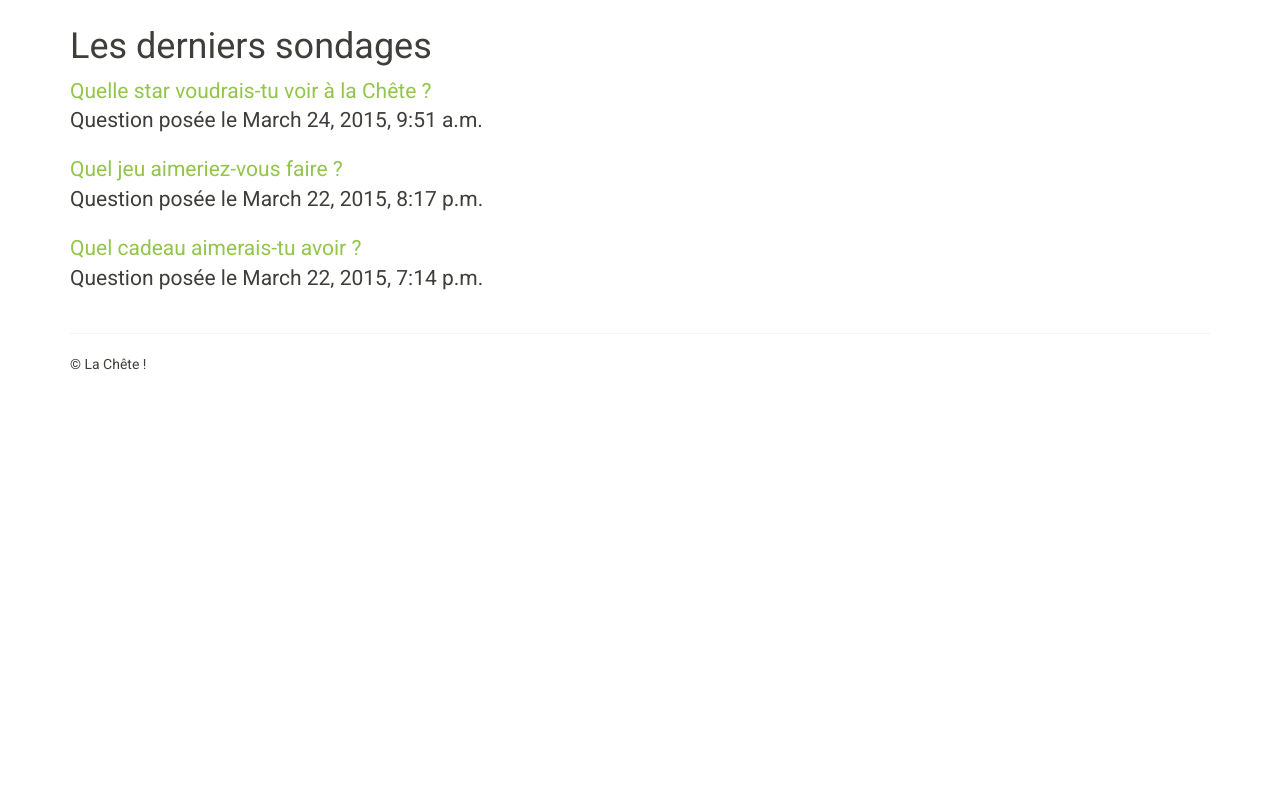
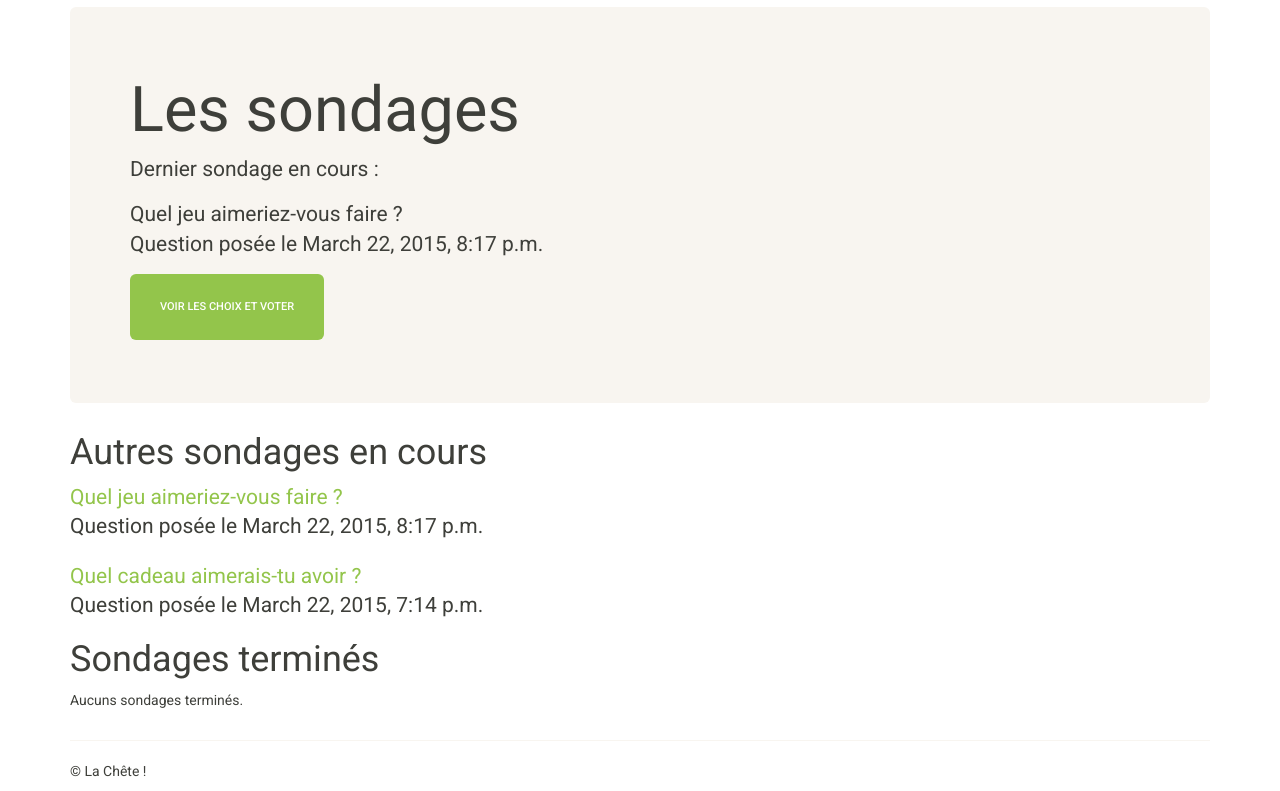
Before and after one commit to AL9000/lachete, a Django app: page /sondages/ in a window 1280 px wide. Shown: the part 63-854 px from the top of the page. Before the commit the page ends 433 px from the top, so only its background shows below. Run offline with Django 3.2, Linux system fonts and the light colour scheme; data comes from the database, SQL or seed files in the repository; both versions use the stored data as it was after the commit; some libraries are stand-ins or nearby versions.

Commit message:
Working on sondages index

```diff
--- a/chete/settings.py
+++ b/chete/settings.py
@@ -30,6 +30,7 @@ ALLOWED_HOSTS = []
 # Application definition
 
 INSTALLED_APPS = (
+    'django_admin_bootstrapped',
     'django.contrib.admin',
     'django.contrib.auth',
     'django.contrib.contenttypes',
--- a/sondages/admin.py
+++ b/sondages/admin.py
@@ -12,7 +12,7 @@ class ChoiceInline(admin.TabularInline):
 
 class QuestionAdmin(admin.ModelAdmin):
     fieldsets = [
-        (None,      {'fields': ['question_text']}),
+        (None,      {'fields': ['question_text', 'open']}),
         ('Information date', {'fields': ['pub_date'], 'classes': ['collapse']}),
     ]
     inlines = [ChoiceInline]
--- a/sondages/models.py
+++ b/sondages/models.py
@@ -6,6 +6,7 @@ from django.utils import timezone
 class Question(models.Model):
     question_text = models.CharField(max_length=200)
     pub_date = models.DateTimeField('Date de publication')
+    open = models.BooleanField(default=True)
 
     def was_published_recently(self):
         now = timezone.now()
--- a/sondages/templates/sondages/index.html
+++ b/sondages/templates/sondages/index.html
@@ -2,19 +2,33 @@
 
 {% block title %}La Chête - Les sondages{% endblock %}
 
-{% block style %}
-    <!-- Custom styles for this template -->
-    <link href="/sondages/static/sondages/carousel.css" rel="stylesheet">
-{% endblock %}
+{% block content %}
 
-{% block content %}
-    <h1>Les derniers sondages</h1>
+    <div class="jumbotron">
+        <h1>Les sondages</h1>
+        {% with latest_question_list|first as last_question %}
+            <p>Dernier sondage en cours :</p>
+            <p>{{ last_question.question_text }}<br/>Question posée le {{ last_question.pub_date }}</p>
+            <p><a class="btn btn-lg btn-success" href="{% url 'sondages:detail' last_question.id %}" role="button">Voir les choix et voter</a></p>
+        {% endwith %}
+    </div>
+
+    <h1>Autres sondages en cours</h1>
     {% if latest_question_list %}
         {% for question in latest_question_list %}
-
             <p class="lead"><a href="{% url 'sondages:detail' question.id %}">{{ question.question_text }}</a><br/>Question posée le {{ question.pub_date }}</p>
         {% endfor %}
     {% else %}
         <p>Aucuns sondages disponibles.</p>
     {% endif %}
+
+    <h1>Sondages terminés</h1>
+    {% if latest_question_list.closed_questions %}
+        {% for question in latest_question_list.closed_questions %}
+            <p class="lead"><a href="{% url 'sondages:detail' question.id %}">{{ question.question_text }}</a><br/>Question posée le {{ question.pub_date }}</p>
+        {% endfor %}
+    {% else %}
+        <p>Aucuns sondages terminés.</p>
+    {% endif %}
+
 {% endblock %}
--- a/sondages/views.py
+++ b/sondages/views.py
@@ -12,9 +12,10 @@ class IndexView(generic.ListView):
     context_object_name = 'latest_question_list'
 
     def get_queryset(self):
-        """Retourne les 5 dernières questions publiées (n'inclue pas les questions à publier dans le futur)."""
+        """Retourne les 5 dernières questions publiées ouvertes au vote (n'inclue pas les questions à publier dans le futur)."""
         return Question.objects.filter(
-            pub_date__lte=timezone.now()
+            pub_date__lte=timezone.now(),
+            open=True
         ).order_by('-pub_date')[:5]
 
 
```
Also changed, not shown: db.sqlite3, sondages/migrations/0003_question_open.py (added).
